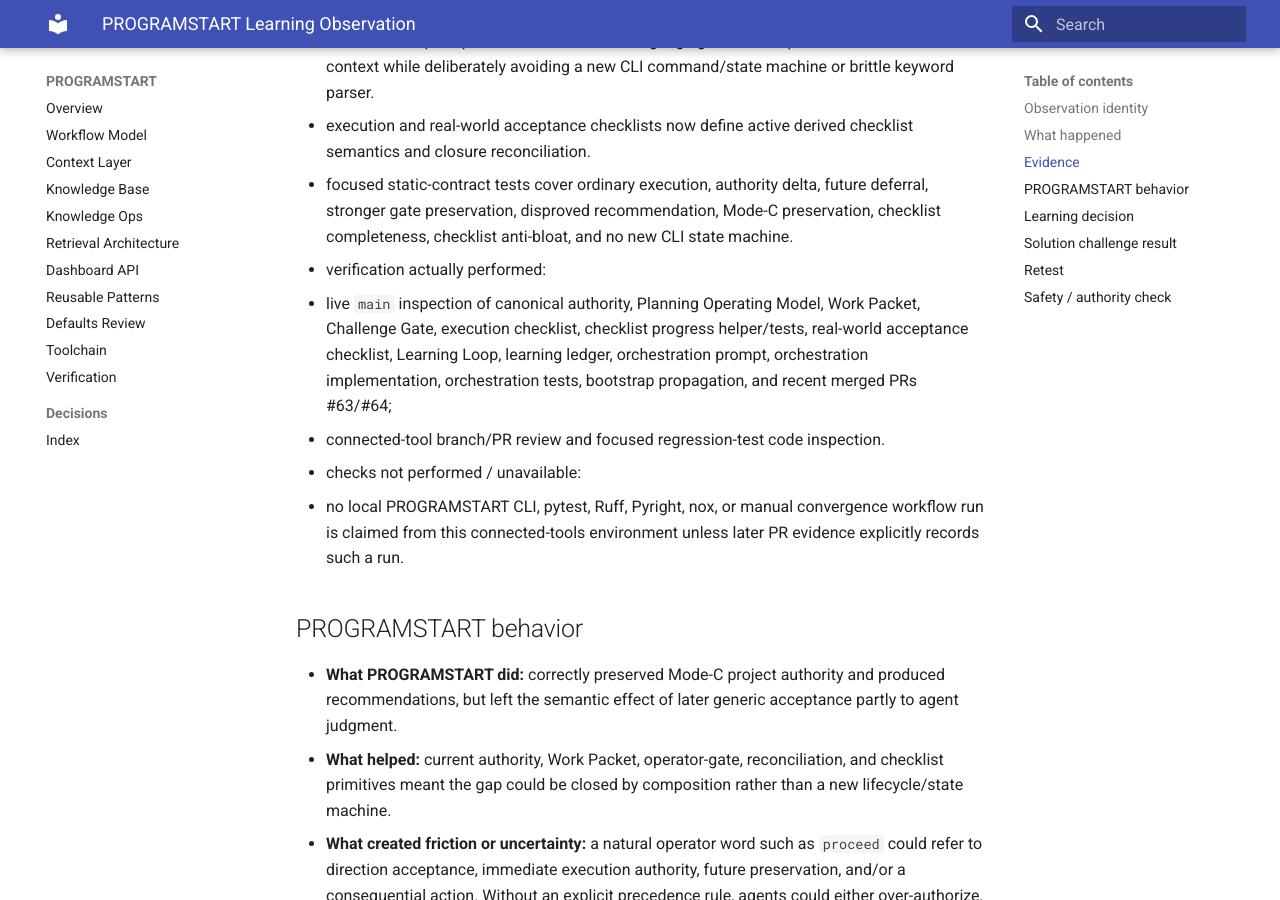
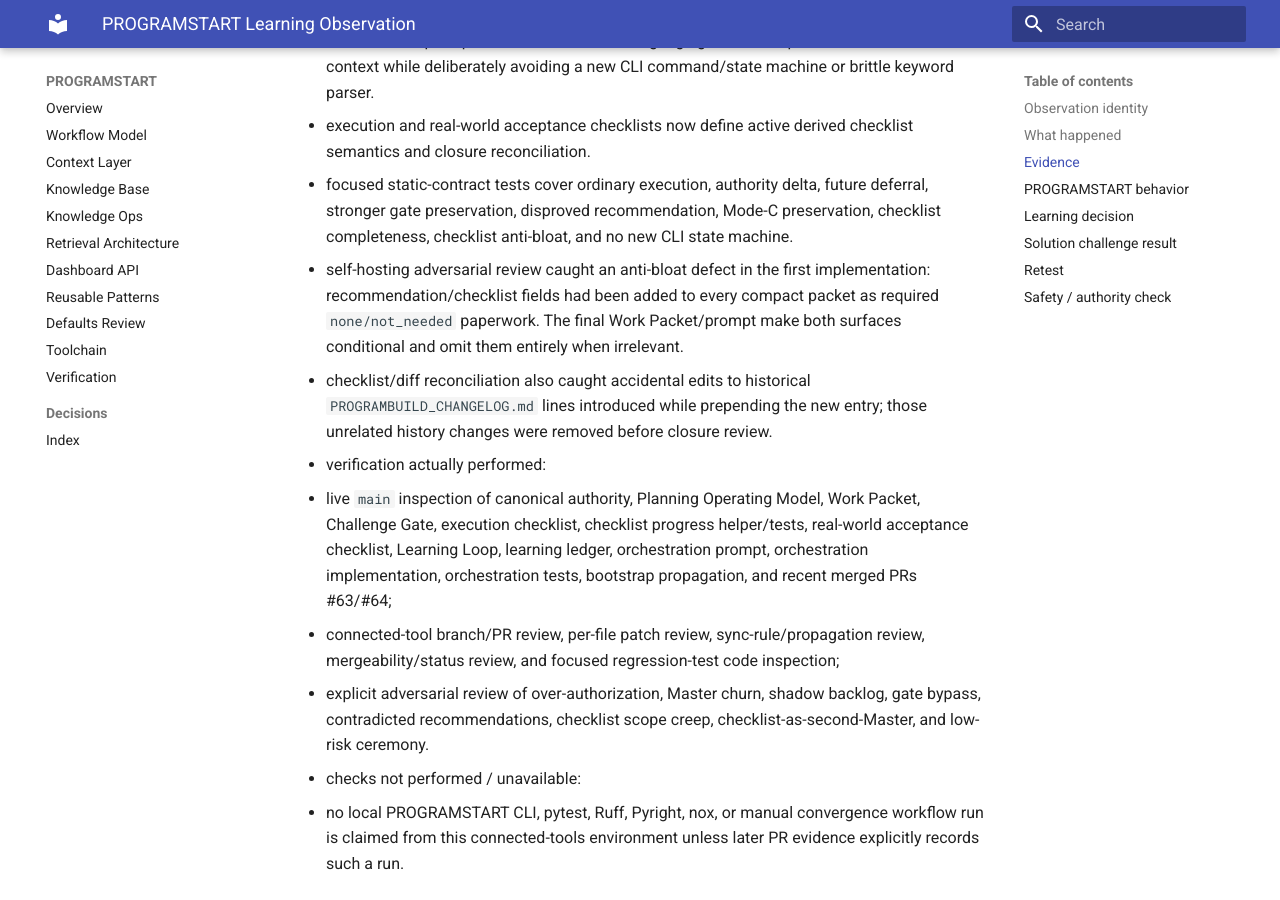
Before and after one commit to GrahamArdent/PROGRAMSTART, an MkDocs documentation site: the page built from docs/acceptance/observations/2026-08-28-programstart-proceed-resolution.md, in a window 1280 px wide and 900 px high, scrolled down 1915 px. Built offline with MkDocs 1.6.1 and Material for MkDocs 9.7.7, drawn with Linux system fonts in a browser that asks for light colours; some of the changed text lies outside the part shown.

Commit message:
docs(acceptance): record proceed-resolution adversarial corrections

```diff
--- a/docs/acceptance/observations/2026-08-28-programstart-proceed-resolution.md
+++ b/docs/acceptance/observations/2026-08-28-programstart-proceed-resolution.md
@@ -35,9 +35,12 @@ The same session exposed a related completeness concern. PROGRAMSTART already ha
   - orchestration prompt v2.8 handles natural-language generic acceptance from current context while deliberately avoiding a new CLI command/state machine or brittle keyword parser.
   - execution and real-world acceptance checklists now define active derived checklist semantics and closure reconciliation.
   - focused static-contract tests cover ordinary execution, authority delta, future deferral, stronger gate preservation, disproved recommendation, Mode-C preservation, checklist completeness, checklist anti-bloat, and no new CLI state machine.
+  - self-hosting adversarial review caught an anti-bloat defect in the first implementation: recommendation/checklist fields had been added to every compact packet as required `none/not_needed` paperwork. The final Work Packet/prompt make both surfaces conditional and omit them entirely when irrelevant.
+  - checklist/diff reconciliation also caught accidental edits to historical `PROGRAMBUILD_CHANGELOG.md` lines introduced while prepending the new entry; those unrelated history changes were removed before closure review.
 - verification actually performed:
   - live `main` inspection of canonical authority, Planning Operating Model, Work Packet, Challenge Gate, execution checklist, checklist progress helper/tests, real-world acceptance checklist, Learning Loop, learning ledger, orchestration prompt, orchestration implementation, orchestration tests, bootstrap propagation, and recent merged PRs #63/#64;
-  - connected-tool branch/PR review and focused regression-test code inspection.
+  - connected-tool branch/PR review, per-file patch review, sync-rule/propagation review, mergeability/status review, and focused regression-test code inspection;
+  - explicit adversarial review of over-authorization, Master churn, shadow backlog, gate bypass, contradicted recommendations, checklist scope creep, checklist-as-second-Master, and low-risk ceremony.
 - checks not performed / unavailable:
   - no local PROGRAMSTART CLI, pytest, Ruff, Pyright, nox, or manual convergence workflow run is claimed from this connected-tools environment unless later PR evidence explicitly records such a run.
 
@@ -70,6 +73,8 @@ A stronger consequential approval/manual/security/cost/privacy/legal/release req
 
 Checklist behavior extends existing Work Packet/checklist closure rather than creating a new checklist registry or execution spine. A separate checklist PSL was not created because current evidence supports checklist discipline as part of this acceptance-to-closure gap; future independent evidence can split it only if warranted.
 
+The adversarial pass further narrowed the implementation: recommendation-resolution and checklist fields are conditional rather than mandatory packet fields. This preserves the existing proportional-rigor rule for trivial work.
+
 ## Retest
 
 - **Next real condition that could strengthen/challenge this lesson:** the next normal PROGRAMSTART-assisted real-project conversation where the operator accepts a recommendation with a generic phrase such as `proceed with your recommendation`.
```
